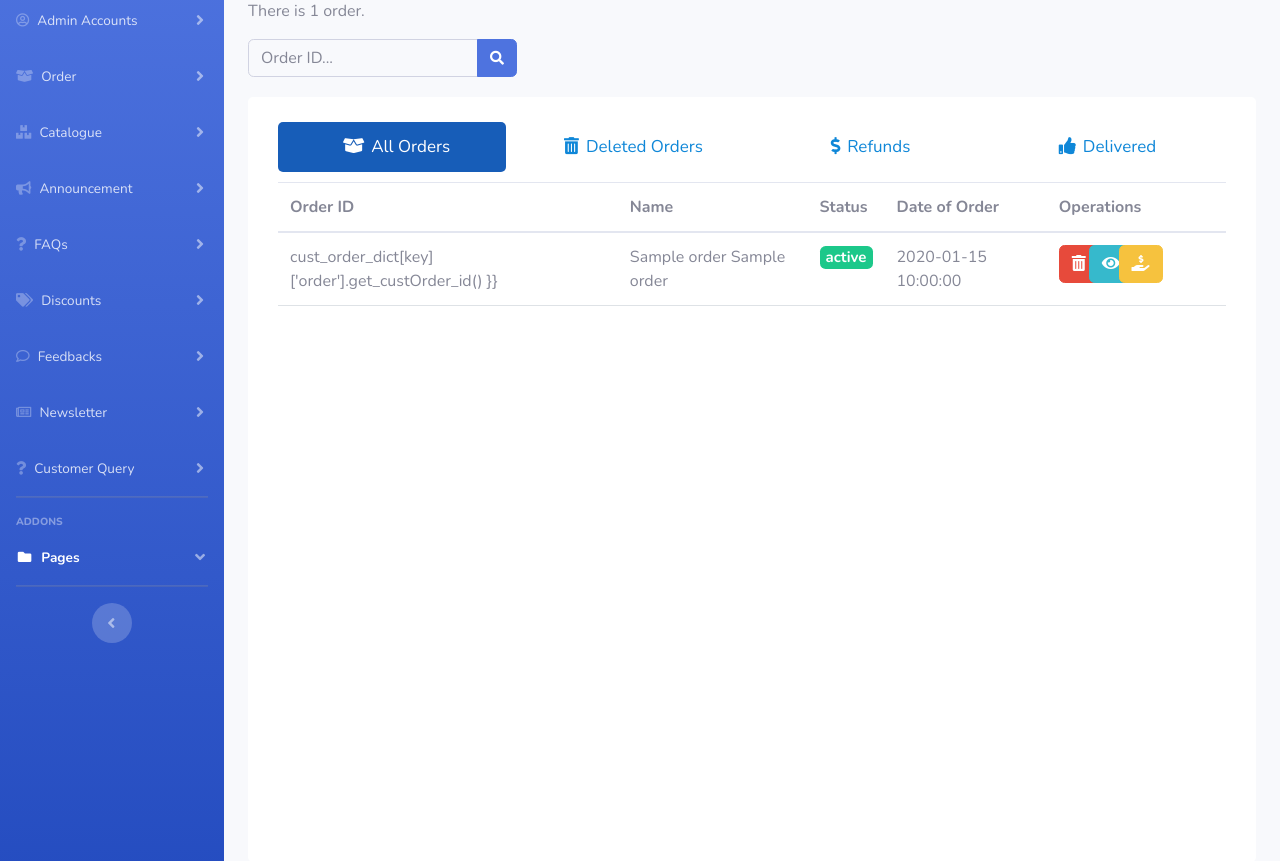
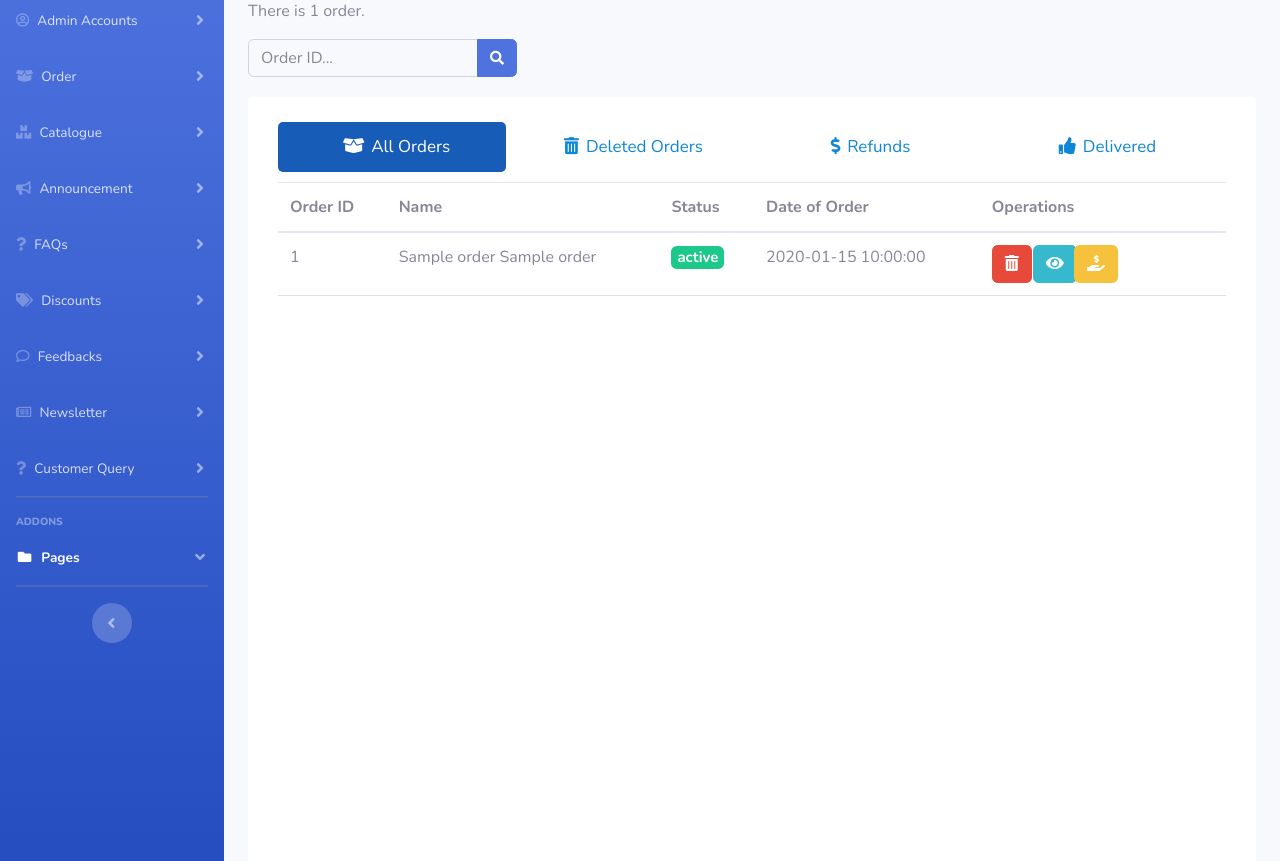
Before and after one commit to HProsperouS/Chinese-Arc, a Python web app: template shop/templates/order.html in a window 1280 px wide. Shown: the part 170-1031 px from the top of the page. Run offline with Jinja, Linux system fonts and the light colour scheme; the template is opened without the code that fills it: most values are stand-ins (such as "Sample title", 1, 10 or a date in 2020); some libraries are stand-ins or nearby versions.

Commit message:
Update order.html

```diff
--- a/shop/templates/order.html
+++ b/shop/templates/order.html
@@ -74,7 +74,7 @@
           {% for key in cust_order_dict %}
 
           <tr class='order-data {{ cust_order_dict[key]["order"].get_status() }}' id='order-data'>
-            <td>cust_order_dict[key]['order'].get_custOrder_id() }}</td>
+            <td>{{ cust_order_dict[key]['order'].get_custOrder_id() }}</td>
             <td >{{ cust_order_dict[key]['order'].get_first_name() }} {{ cust_order_dict[key]['order'].get_last_name() }}</td>
 
 
```
